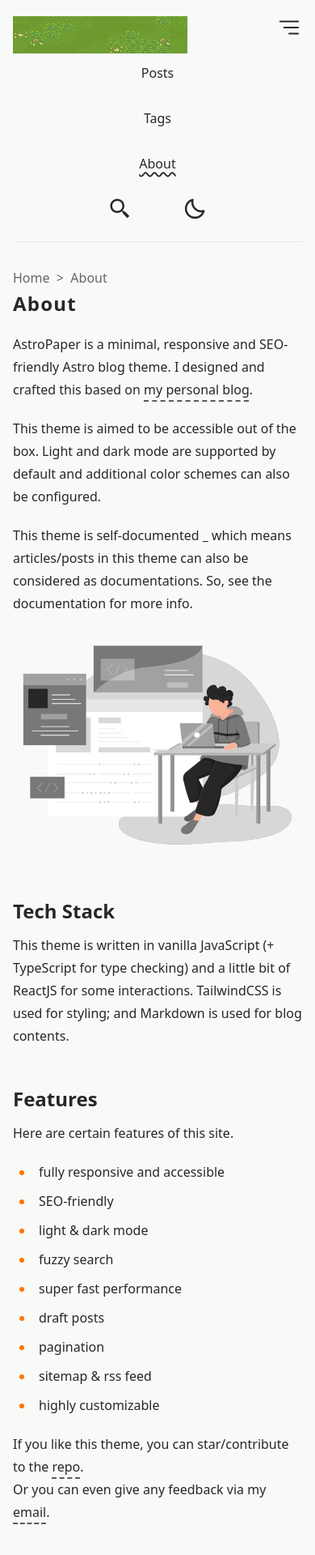
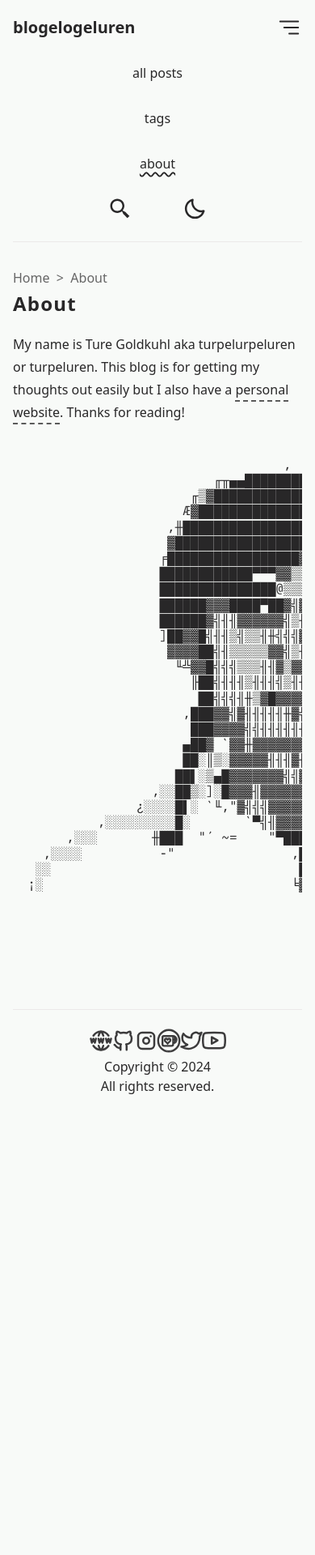
Before and after one commit to turpeluren/blogelogeluren, an Astro site: page /about in a window 390 px wide. Shown: the top 1920 px of the page at 81% size. After the commit the page ends 1385 px from the top, so only its background shows below. Built offline with nearby package versions, Linux system fonts and the light colour scheme; Astro itself is replaced by a stand-in of ours.

Commit message:
about and such

```diff
--- a/src/components/Card.tsx
+++ b/src/components/Card.tsx
@@ -17,7 +17,7 @@ export default function Card({ href, frontmatter, secHeading = true }: Props) {
   };
 
   return (
-    <li className="my-6">
+    <li className="my-5">
       <span>
 
       <a
@@ -29,10 +29,11 @@ export default function Card({ href, frontmatter, secHeading = true }: Props) {
         ) : (
           <h3 {...headerProps}>{title}</h3>
         )}
-    </a>
-    <Datetime datetime={pubDatetime} />
+
+
+
+    </a><Datetime datetime={pubDatetime} />
     </span>
-    <p>{description}</p>
     </li>
   );
 }
--- a/src/components/Header.astro
+++ b/src/components/Header.astro
@@ -57,17 +57,17 @@ const { activeNav } = Astro.props;
         <ul id="menu-items" class="display-none sm:flex">
           <li>
             <a href="/posts" class={activeNav === "posts" ? "active" : ""}>
-              Posts
+              all posts
             </a>
           </li>
           <li>
             <a href="/tags" class={activeNav === "tags" ? "active" : ""}>
-              Tags
+              tags
             </a>
           </li>
           <li>
             <a href="/about" class={activeNav === "about" ? "active" : ""}>
-              About
+              about
             </a>
           </li>
           <li>
--- a/src/config.ts
+++ b/src/config.ts
@@ -13,7 +13,7 @@ export const SITE: Site = {
 export const LOCALE = []; // set to [] to use the environment default
 
 export const LOGO_IMAGE = {
-  enable: true,
+  enable: false,
   svg: false,
   width: 216,
   height: 46,
--- a/src/layouts/AboutLayout.astro
+++ b/src/layouts/AboutLayout.astro
@@ -22,6 +22,36 @@ const { frontmatter } = Astro.props;
     <section id="about" class="prose mb-28 max-w-3xl prose-img:border-0">
       <h1 class="text-2xl tracking-wider sm:text-3xl">{frontmatter.title}</h1>
       <slot />
+	  <pre style="line-height: 1.2; background: none; max-width: 100%;" class="prose mb-28 max-w-3xl prose-img:border-0">
+                                 ,
+                        ╓╥▄▄█████████████▄▄,
+                     ╓▒▓█████████████████████▄,,
+                    Æ▓██████████████████████████▄
+                  ,╫█████████████████████████████▓M,
+                  ▓█████████████████▓▓▓▓███████████▒
+                 ╒█████████████████▓▓╣╣╫▓███████████▌
+                 ████████████▀▀▀▓▓▒▒║▒▒▒╢████████████
+                 ███████████████@▒▒▒▒▒███████████████Ç
+                 ██████▓▓▓████▀██▓╣▓███████▓▓████████▌
+                 ██████▓╣╢╢▓▓▓▓▓▓╣▒╫▓▓▓▓▓▓▓▓▓▓███████▌
+                 ]██▓▓█╣╢╢▒╣▒▒╢╫╣╣╣▓▓▓▒╢╣╣╢╢╫▓███████▌
+                  ▓▓▓▓██╣╢▒▒▒▒▒▓▓╣▒╢▓▓▒▒▒▒▒╢▓▓██████▓[
+                   ╙╩▓▓█╣╣╣▒▒▒╢╢▓▒▓▓▓╣╣▒╢╢╢╫▓▓▓█████▓
+                     ╟██╣╢╢╢▒╢╢╢╣▒╢╢╢╢▓▓╣╢╢▓▓█████▓▓
+                      ██╣╣╣╢╫▒▓█▓▓▓▓▓▓▓╣╣╢▓▓▓████▓▓
+                    ,███▓▓╣▓╢╢╢╢╢╫▓╣╢╢╣╫▓▓▓▓█▓███╜
+                     ███▓▓▓▓╣╣╢╢╢╢╢╢╣▓▓▓▓▓▓▓▓╟██▌
+                    ▄██▓ `▓▓╫▓▓▓▓▓▓▓▓▓▓▓▓╢▓▓▒╙███
+                    ██░║▒░▓▓▓▓▓╢╢╢▓╢╢╢▓▓▓▓▓▓▌▓▐██
+                   ██▌░▒▄█▓▓▓▓▓▓▓╣╣▓▓▓▓▓▓▓▓▓M▓▐█▌▒▒
+                ,░░██▒░]░█▓▓▓╢▓▓▓▓▓▓▓▓▓▓▓▓▓╛]▒██▌░░░▒╖
+              ¿░░░░█▌░ `╙,"▓╣╣╣▓▓▓▓▓▓▓▓▓╢▓`░░░▐█▌░░░░░░▒,,
+         ,░░░░░░░░░█░       `▀╣╢▓▓▓▓▓▓╣╢╜   ░,░▐█▒░    ░░░░░¿,
+     ,░░░       ╫███  "´ ~=    "▀█████▀`,=´    ²▀██░         ░░░,
+  ,░░░░          -"               ,█▌                           ░░▒¿
+ ░░                                █                               ░░
+¡░                                ╘▓                                 ▒
+	  </pre>
     </section>
   </main>
   <Footer />
--- a/src/pages/about.md
+++ b/src/pages/about.md
@@ -3,34 +3,4 @@ layout: ../layouts/AboutLayout.astro
 title: "About"
 ---
 
-AstroPaper is a minimal, responsive and SEO-friendly Astro blog theme. I designed and crafted this based on [my personal blog](https://satnaing.dev/blog).
-
-This theme is aimed to be accessible out of the box. Light and dark mode are supported by
-default and additional color schemes can also be configured.
-
-This theme is self-documented \_ which means articles/posts in this theme can also be considered as documentations. So, see the documentation for more info.
-
-<div>
-  <img src="/assets/dev.svg" class="sm:w-1/2 mx-auto" alt="coding dev illustration">
-</div>
-
-## Tech Stack
-
-This theme is written in vanilla JavaScript (+ TypeScript for type checking) and a little bit of ReactJS for some interactions. TailwindCSS is used for styling; and Markdown is used for blog contents.
-
-## Features
-
-Here are certain features of this site.
-
-- fully responsive and accessible
-- SEO-friendly
-- light & dark mode
-- fuzzy search
-- super fast performance
-- draft posts
-- pagination
-- sitemap & rss feed
-- highly customizable
-
-If you like this theme, you can star/contribute to the [repo](https://github.com/satnaing/astro-paper).
-Or you can even give any feedback via my [email](mailto:contact@satnaing.dev).
+My name is Ture Goldkuhl aka turpelurpeluren or turpeluren. This blog is for getting my thoughts out easily but I also have a [personal website](https://turpelurpeluren.online). Thanks for reading!
```
Also changed, not shown: public/astropaper-og.jpg.
